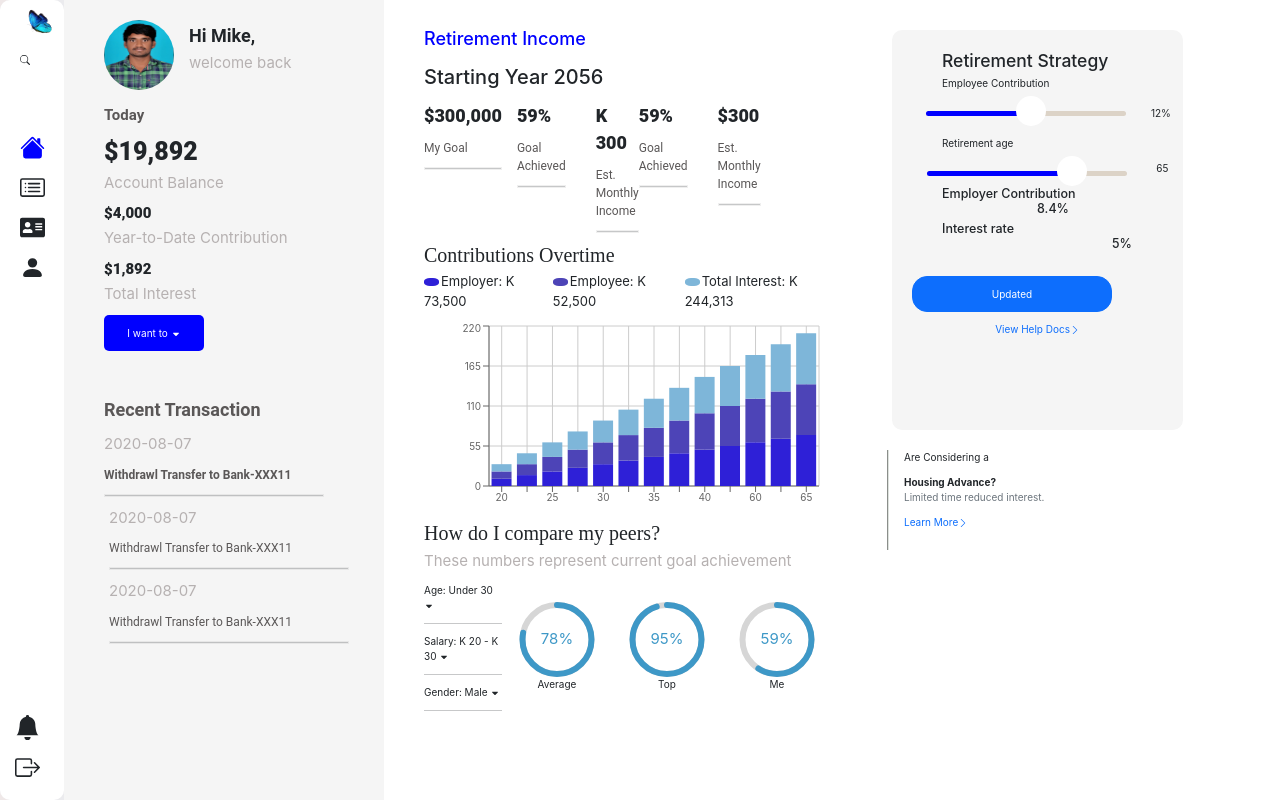
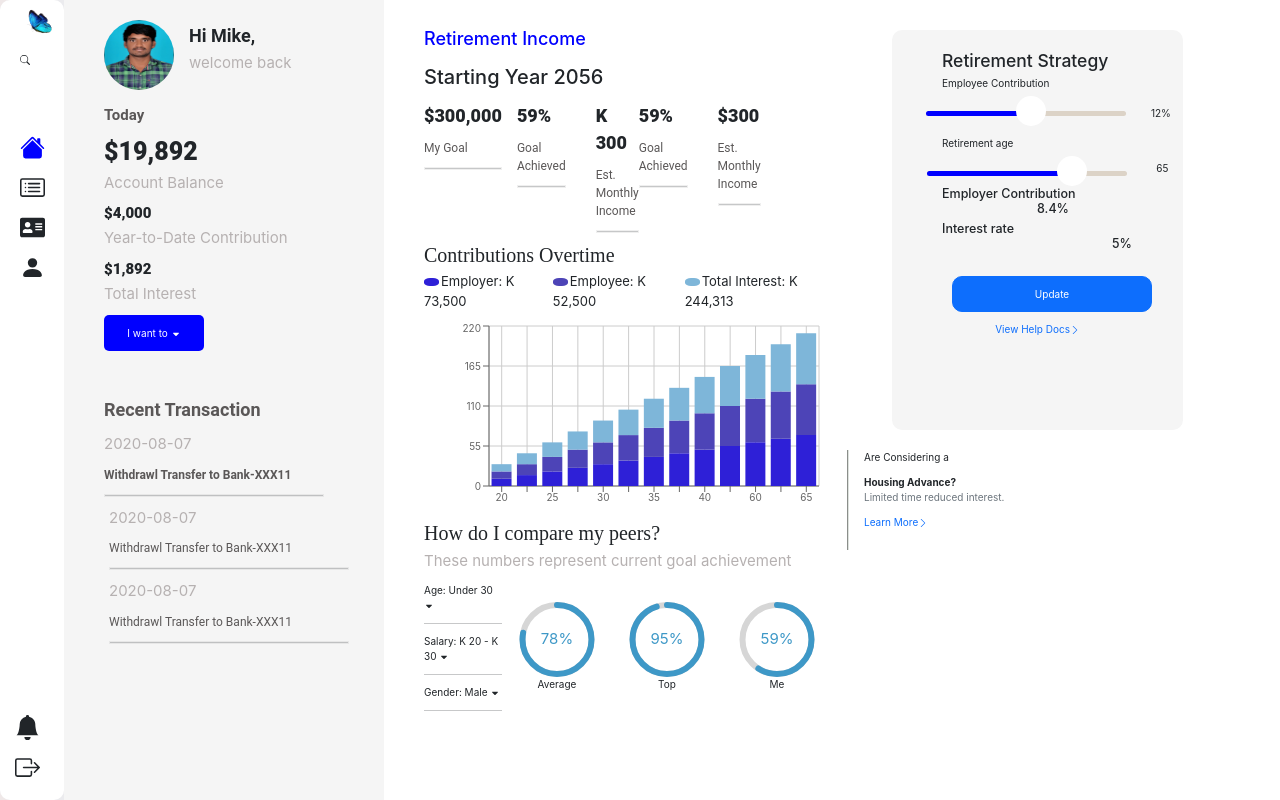
Before and after one commit to d-prakash/dashboardtask, a React (Create React App) app: page / in a window 1280 px wide. Built offline with nearby package versions, Linux system fonts and the light colour scheme; the HTML template or start-up script is replaced by a standard one.

Commit message:
Fifth commit

```diff
--- a/src/components/ThirdSection/index.css
+++ b/src/components/ThirdSection/index.css
@@ -96,7 +96,6 @@
 .third-bottom-section{
     display: flex;
     flex-direction: row;
-    margin-left: 40px;
     padding-top: 20px;
 }
 
--- a/src/components/ThirdSection/index.js
+++ b/src/components/ThirdSection/index.js
@@ -49,10 +49,10 @@ const ThirdSection = () =>{
                     <h5>Interest rate <span className='interst-percentage mr-4'>5%</span></h5>
                 </div>
                 <div>
-                <button className='btn btn-primary lg-button d-lg-none'>Update</button>
-                    <button style={{width:"200px",textAlign:"center",borderRadius:"15px",marginLeft:"20px",marginTop:"20px"}} className='btn btn-primary d-none d-lg-block'>Updated</button>
-                    <p className='text-center text-primary d-none d-lg-block m-3'>View Help Docs<span><BsChevronRight/></span></p>
+                <button className='btn btn-primary text-center lg-button d-lg-none'>Update</button>
+                    <button style={{width:"200px",textAlign:"center",borderRadius:"10px",marginLeft:"60px",marginTop:"20px"}} className='btn btn-primary d-none d-lg-block'>Update</button>
                 </div>
+                <p className='text-center text-primary d-none d-lg-block m-3'>View Help Docs<span><BsChevronRight/></span></p>
             </div>
             <div className='d-lg-block ml-4 d-none'>
                <div className='third-bottom-section '>
```
